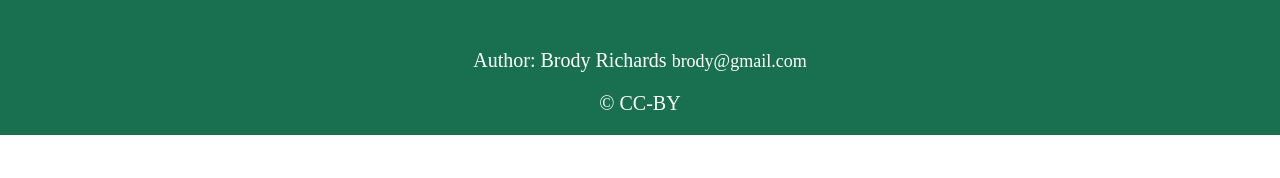
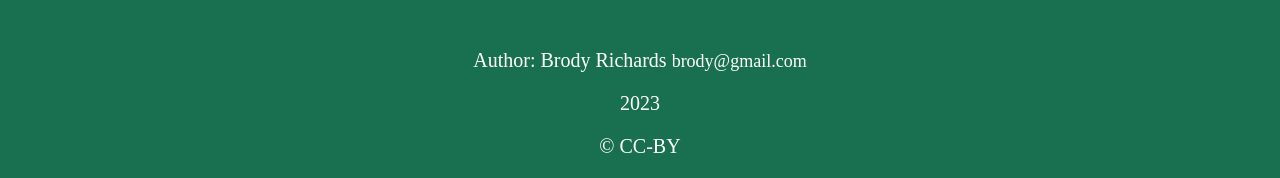
Before and after one commit to brodyedwardrichards/portfolio, a plain HTML site: page index.html in a window 1280 px wide. Shown: the part 3797-3975 px from the top of the page. Before the commit the page ends 3932 px from the top, so only its background shows below. Drawn offline with Linux system fonts and the light colour scheme; a web font is replaced by a local one.

Commit message:
add current year to footer

```diff
--- a/index.html
+++ b/index.html
@@ -184,6 +184,7 @@
         </div>
                 <p>Author: Brody  Richards
                     <a class="emailColour" href="brody@gmail.com">brody@gmail.com</a>
+                    <p id="yearID"></p>
                     <p>&copy; CC-BY</p>
                 </p>
     </footer>
--- a/main.js
+++ b/main.js
@@ -1 +1,6 @@
-alert('Test');
+//FOOTER - Add updating year
+
+const getYear = new Date();
+let year = getYear.getFullYear();
+
+document.getElementById("yearID").innerHTML = year;
```
